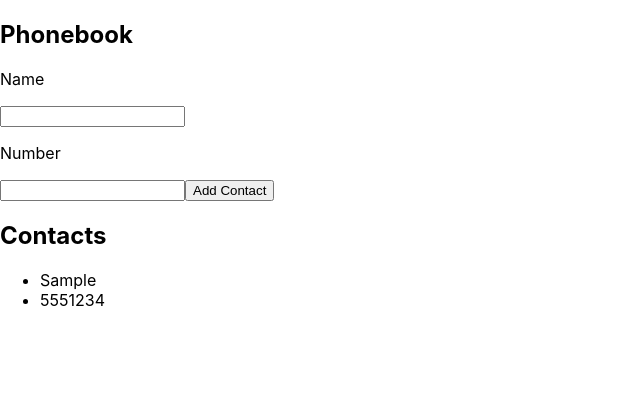
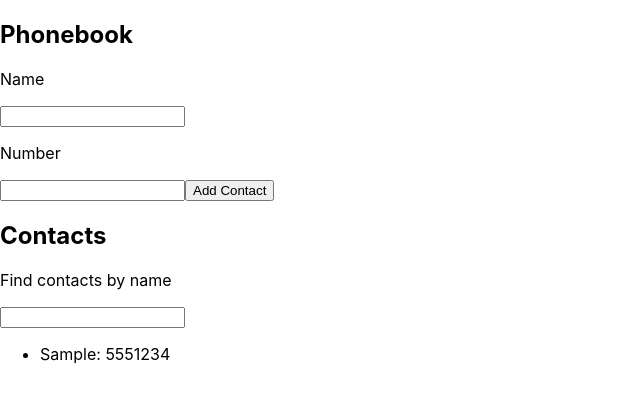
Before and after one commit to Matjelko/goit-react-hw-02-phonebook, a React (Create React App) app: page / in a window 1280 px wide. Both pictures are taken after typing "Sample", "5551234" into the empty fields and a click on the button "Add Contact". Shown: the top 402 px of the page, without its empty margins (0-640 px from the left). Built offline with nearby package versions, Linux system fonts and the light colour scheme.

Commit message:
Update App.jsx

```diff
--- a/src/components/App.jsx
+++ b/src/components/App.jsx
@@ -7,6 +7,7 @@ import { nanoid } from 'nanoid';
 class App extends Component{
   state = {
     contacts: [],
+    filter: '',
     name: '',
     number: ''
   }
@@ -23,21 +24,34 @@ class App extends Component{
     })
   }
 
+  handleNameFilter = (evt) => {
+    this.setState({
+      filter: evt.target.value
+    })
+  }
+
   handleSubmit = (evt) => {
     const {contacts, name, number} = this.state;
+    const contact = { name, number, id: nanoid() };
     evt.preventDefault();
 
     this.setState({
-      contacts: [...contacts, name, number],
+      contacts: [...contacts, contact],
       name: (''),
       number: ('')
     })
 
-    console.log(this.state)
+    // console.log(this.state)
+    // console.log(`Name: ${name}`)
+    // console.log(`Number: ${number}`)
   }
 
   render(){
-    const { contacts, name, number } = this.state;
+    const { contacts, name, number, filter } = this.state;
+
+    const filteredContacts = contacts.filter(contact =>
+      contact.name.toLowerCase().includes(filter.toLowerCase())
+    );
 
     return(
       <div>
@@ -68,13 +82,23 @@ class App extends Component{
 
         <div>
           <h2>Contacts</h2>
+
+          <p>Find contacts by name</p>
+          <input
+            type="text"
+            name="name"
+            title="Name may contain only letters, apostrophe, dash and spaces. For example Adrian, Jacob Mercer, Charles de Batz de Castelmore d'Artagnan"
+            onChange={this.handleNameFilter}
+          />
+
           <ul>
-            {contacts.map((contact) => (
-              <li key={nanoid()}>
-                {contact}
+            {filteredContacts.map(contact => (
+              <li key={contact.id}>
+                {contact.name}: {contact.number}
               </li>
             ))}
           </ul>
+
         </div>
 
         <div>
```
